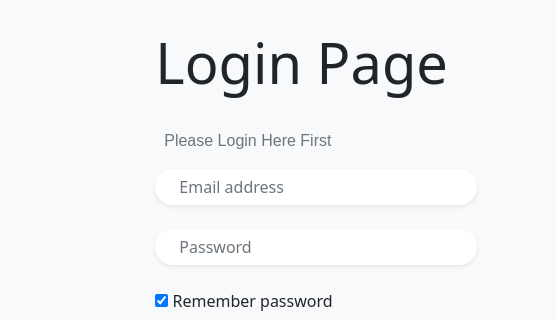
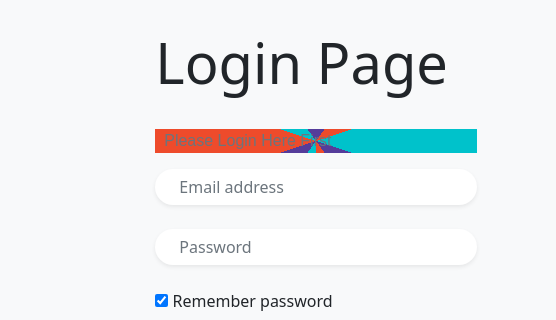
Before and after one commit to req-bot/Validator, a plain HTML site: page index.html in a window 1280 px wide. Shown: the part 162-482 px from the top of the page, 644-1200 px from the left. Drawn offline with nearby package versions, Linux system fonts and the light colour scheme.

Commit message:
background-image

```diff
--- a/index.html
+++ b/index.html
@@ -50,7 +50,7 @@
                             <div class="col-lg-10 col-xl-7 mx-auto">
                                 <h3 class="display-4">Login Page</h3>
                                 <br>
-                                <p class="text-muted mb-3" style="font-family:sans-serif;color:repeating-conic-gradient(#553c9a 0%, #553c9a 10%, #ee4b2b 10%, #ee4b2b 20%,
+                                <p class="text-muted mb-3" style="font-family:sans-serif;background-image:repeating-conic-gradient(#553c9a 0%, #553c9a 10%, #ee4b2b 10%, #ee4b2b 20%,
                                 #00c2cb 20%, #00c2cb 30%);"> &nbsp Please Login Here First</p>
                                 <form>
                                     <div class="form-group mb-4">
```
